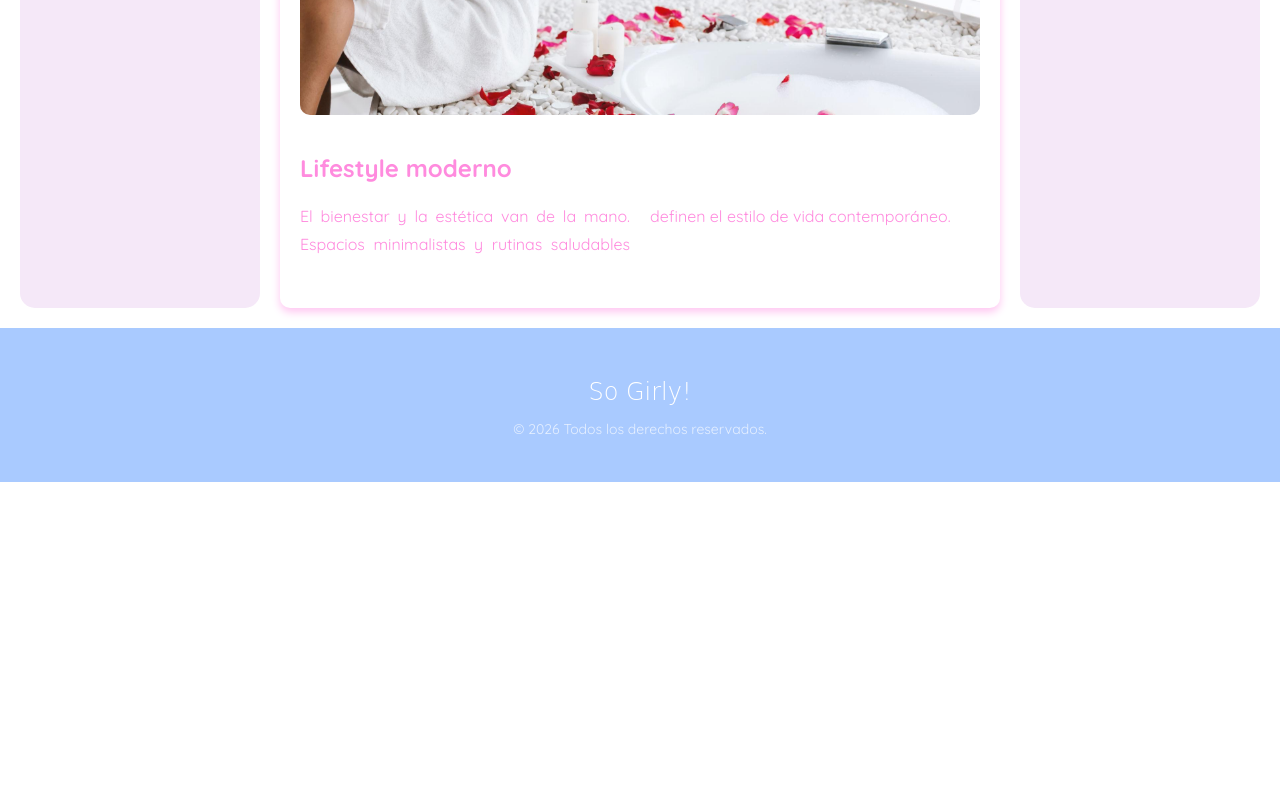
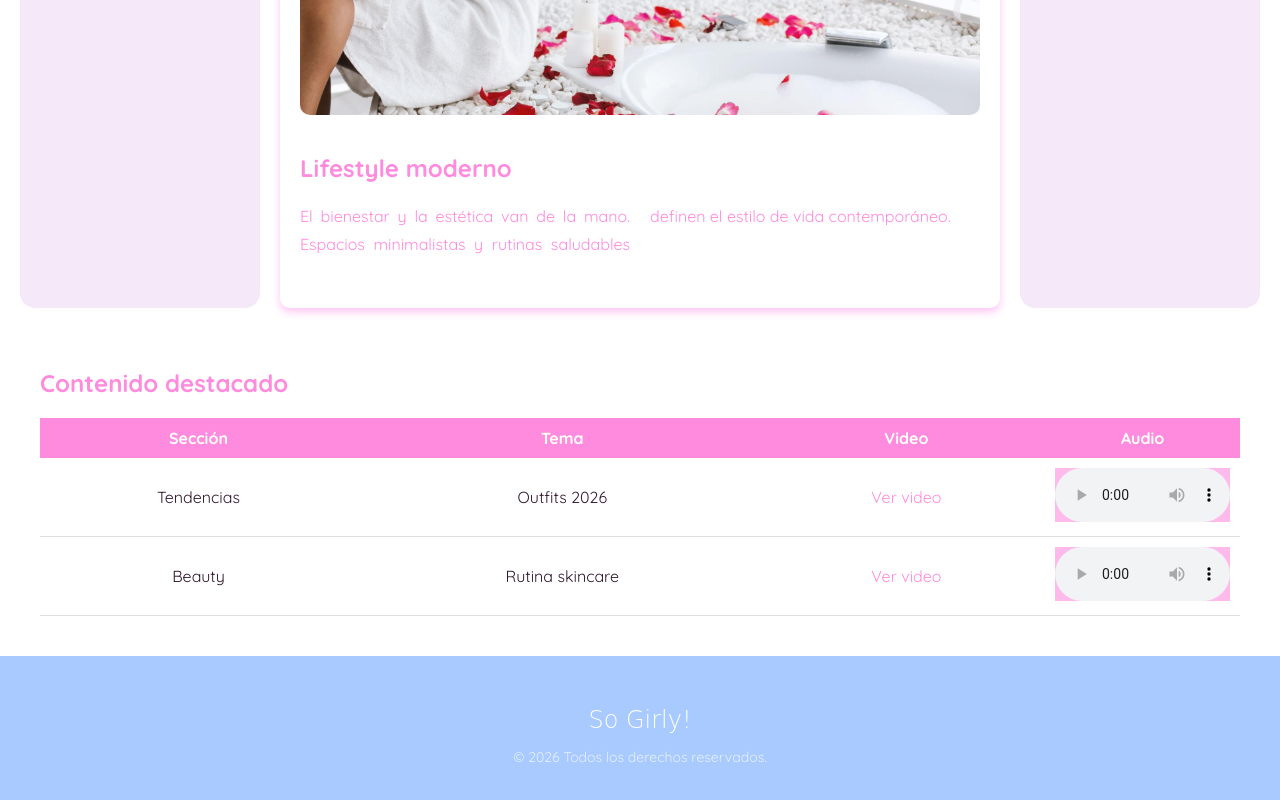
Before and after one commit to creativebarbie/sitio_noticiero, a plain HTML site: page index.html in a window 1280 px wide. Shown: the part 2916-3716 px from the top of the page. Before the commit the page ends 3398 px from the top, so only its background shows below. Drawn offline with Linux system fonts and the light colour scheme; a web font is replaced by a local one.

Commit message:
añadí tablas de cantantes

```diff
--- a/index.html
+++ b/index.html
@@ -92,6 +92,46 @@
 
 </div>
 
+<section class="tabla-seccion">
+
+  <h2>Contenido destacado</h2>
+
+<table class="tabla">
+
+<tr>
+  <th>Sección</th>
+  <th>Tema</th>
+  <th>Video</th>
+  <th>Audio</th>
+</tr>
+
+<tr>
+<td>Tendencias</td>
+<td>Outfits 2026</td>
+<td> <a href="https://www.youtube.com/watch?v=dQw4w9WgXcQ" target="_blank">Ver video</a>
+</td>
+<td>
+  <audio controls src="img/audio.mp3" type="audio/mpeg"></audio>
+</td>
+</tr>
+
+<tr>
+  <td>Beauty</td>
+  <td>Rutina skincare</td>
+  <td> <a href="https://www.youtube.com/watch?v=dQw4w9WgXcQ" target="_blank">Ver video</a>
+</td>
+  <td>
+    <audio controls src="img/audio.mp3" type="audio/mpeg"></audio>
+  </td>
+</tr>
+
+
+
+</table>
+
+</section>
+
+
 <footer class="footer">
 
   <div class="footer-brand">
--- a/style.css
+++ b/style.css
@@ -114,6 +114,48 @@ body {
   box-shadow: 0 4px 8px rgba(255, 139, 222, 0.5);
 }
 
+.tabla-seccion {
+  margin: 40px;
+  color: #ff8bde;
+}
+
+.tabla {
+  color: #31182b;
+  width: 100%;
+  border-collapse: collapse;
+  font-family: 'Quicksand', sans-serif;
+}
+
+.tabla a {
+  color: #ff8bde;
+  text-decoration: none;
+}
+.tabla a:hover {
+  text-decoration: wavy underline;
+}
+
+.tabla audio {
+  width: 100%;
+  color: #ffbaec;
+  background-color: #ffbaec;
+}
+
+.tabla th {
+  background-color: #ff8bde;
+  color: white;
+  padding: 10px;
+}
+
+.tabla td {
+  padding: 10px;
+  border-bottom: 1px solid #ddd;
+  text-align: center;
+}
+
+.tabla tr:hover {
+  background-color: #fbcfe8;
+}
+
 .footer {
   background-color: #a9caff;
   color: white;
```
Also changed, not shown: 1 other file.
